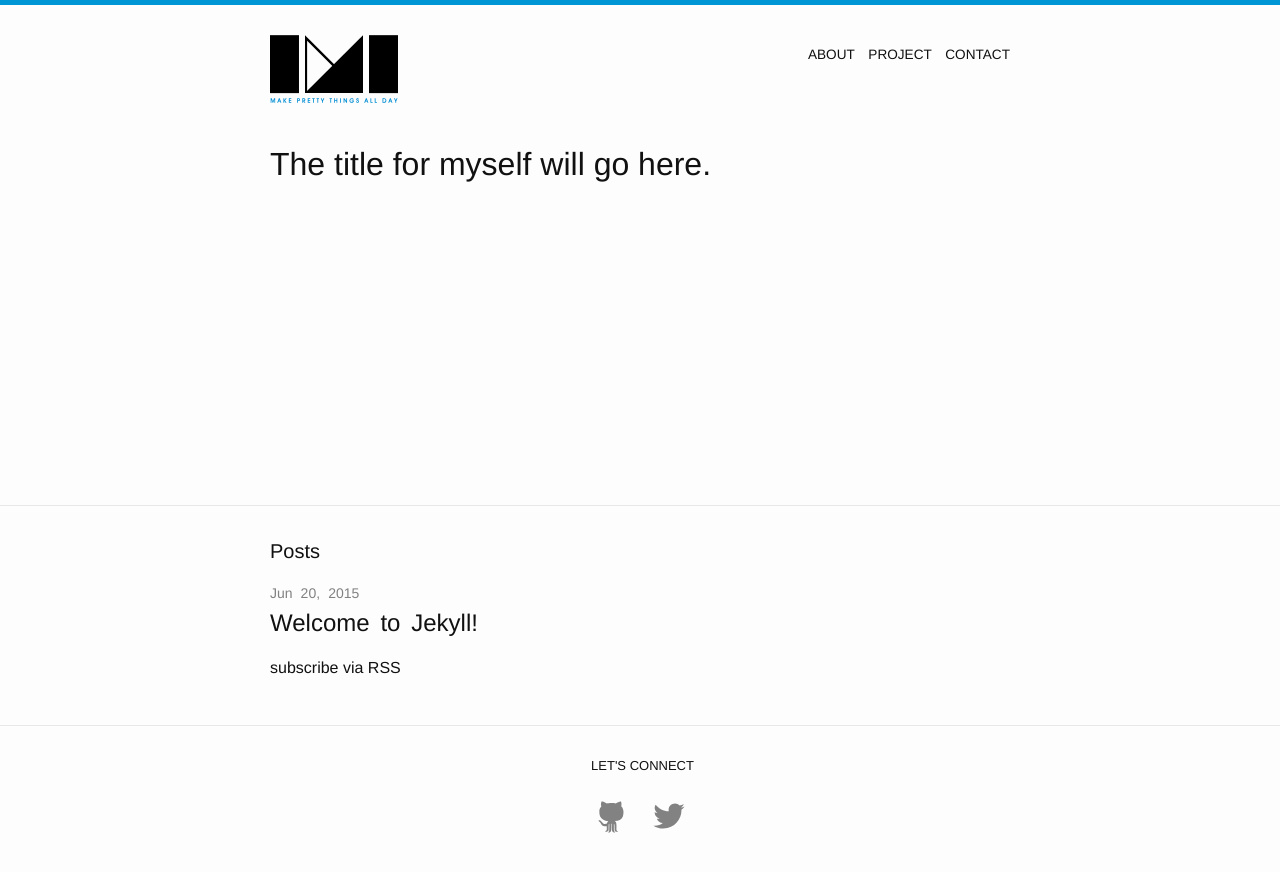
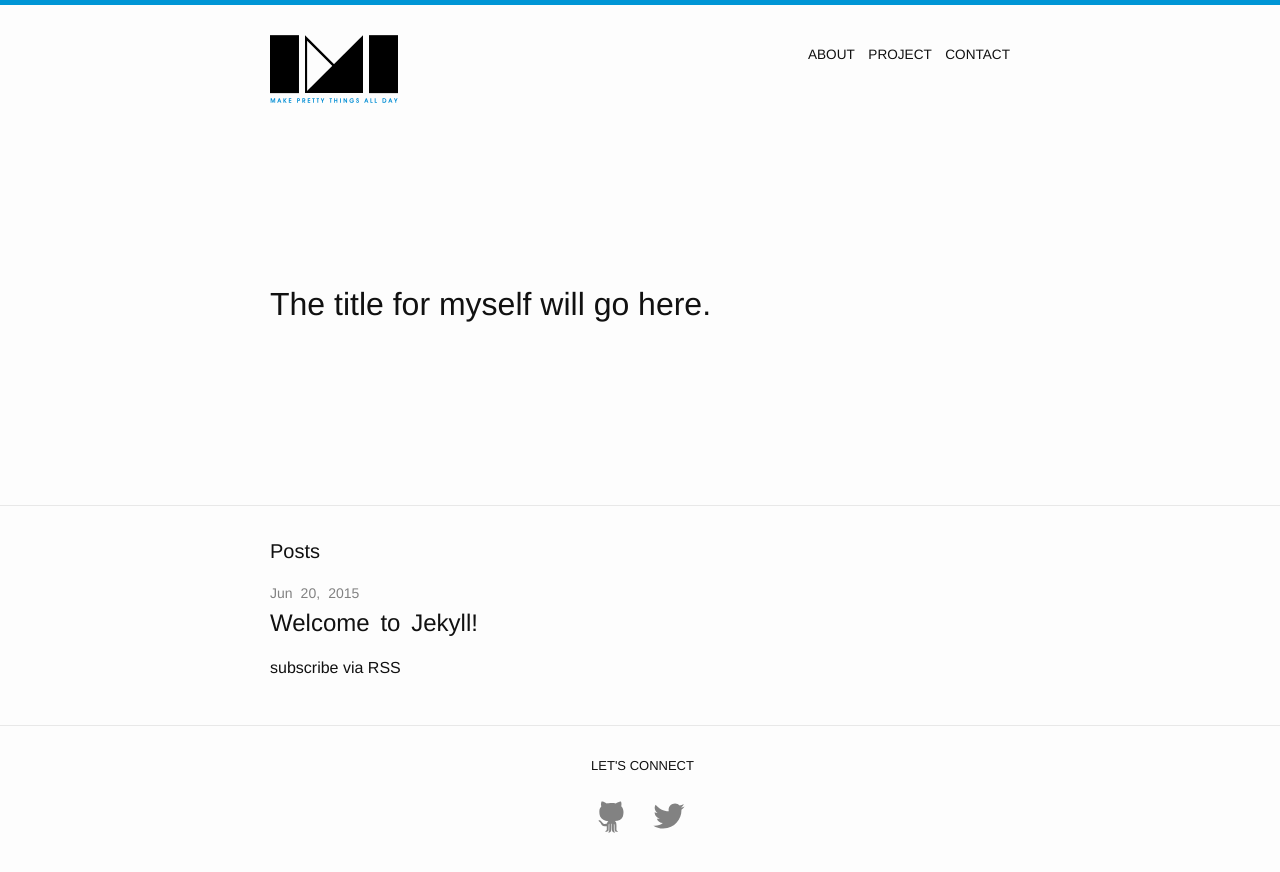
Before and after one commit to minlminl88/minlminl88, a Jekyll site: the page built from index.html, in a window 1280 px wide. Shown: the top 872 px of the page. Built offline with Jekyll 4.4.1, drawn with Linux system fonts in a browser that asks for light colours.

```diff
--- a/_sass/_base.scss
+++ b/_sass/_base.scss
@@ -33,6 +33,8 @@ p, blockquote, pre,
 ul, ol, dl, figure,
 %vertical-rhythm {
     margin-bottom: $spacing-unit / 2;
+    position: inherit;
+    top: 140px;
 }
 
 
```
